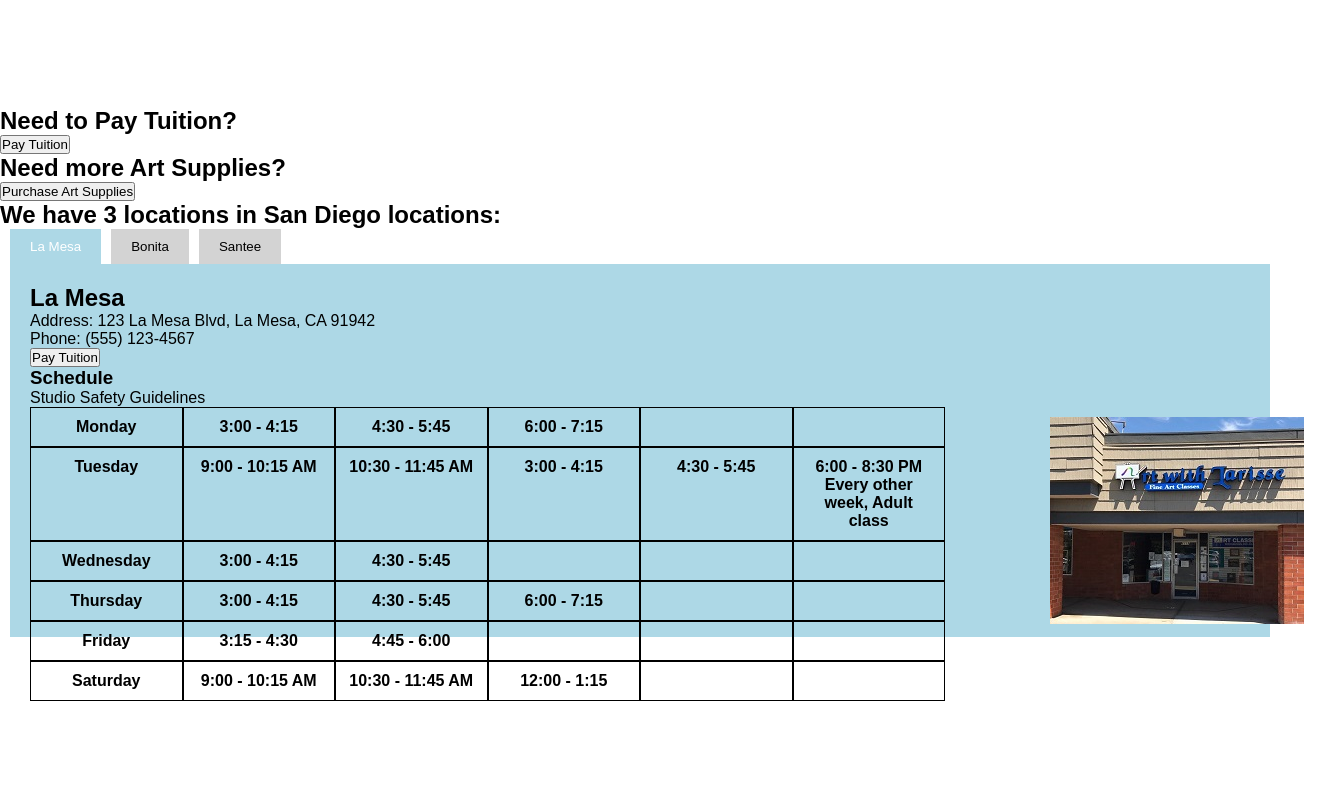
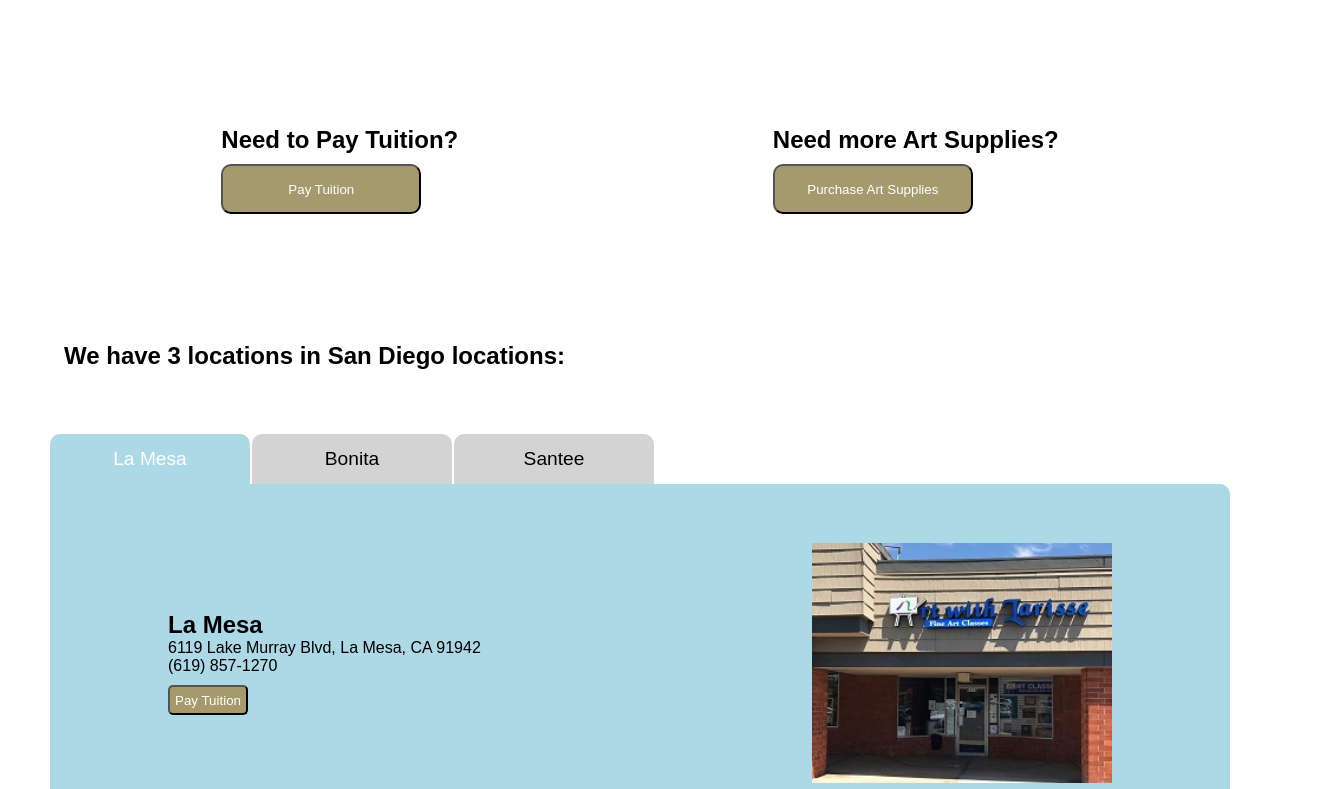
Before and after one commit to huaac/artwebsiteproj, a React (Create React App) app in the folder artwebsite/: page /locations in a window 1280 px wide. Shown: the part 551-1340 px from the top of the page, 1344 px wide, since content can reach past the window. Before the commit the page ends 1252 px from the top, so only its background shows below. Built offline with nearby package versions, Linux system fonts and the light colour scheme.

Commit message:
completed layout

```diff
--- a/artwebsite/src/Locations.css
+++ b/artwebsite/src/Locations.css
@@ -12,8 +12,8 @@
   margin: 10px auto;
 }
 
-.advertise, .guidelines {
-  width: 100%;
+.advertise, .guidelines, .money{
+  width: 90%;
   text-align: left;
   margin-top: 10%;
   margin-bottom: 10%;
@@ -26,23 +26,48 @@
   align-items: center;
   width: 40%;
   padding: 12px 20px;
+  font-size: 20px;
   background-color: #f0f0f0;
-  border: 2px;
-  font-size: 20px;
+  border: 2px solid #ccc;
   cursor: pointer;
-  margin-top: 25px;
+  margin-top: 30px;
+  margin-left: 5px;
 }
 
-.plus-sign {
-  margin-left: auto;
+.dropdown {
+  text-align: right;
   font-size: 20px;
 }
+
+.money {
+  display: flex;
+  flex-direction: row;
+  justify-content: space-around;
+}
+
+.money-tuition, .money-supplies {
+  width: 200px;
+  height: 50px;
+  border-radius: 10px;
+  margin-top: 10px;
+  background-color: #A59A6C;
+  color: white;
+  border-color: none;
+  cursor: pointer;
+}
+
+
 .button-tabs .tab {
   padding: 10px 20px;
   background-color: lightgray;
   border: none;
   cursor: pointer;
-  margin-right: 10px;
+  margin-right: 2px;
+  width: 200px;
+  height: 50px;
+  font-size: larger;
+  border-top-left-radius: 10px;
+  border-top-right-radius: 10px;
 }
 
 .button-tabs .active {
@@ -50,22 +75,87 @@
   color: white;
 }
 
+.location-header{
+  width: 90%;
+  text-align: left;
+  margin-top: 10%;
+  margin-bottom: 5%;
+  margin-left: 5%;
+}
+
 .location-tabs {
-  margin-right: 10px;
-  margin-left: 10px;
+  margin-right: 50px;
+  margin-left: 50px;
+  margin-bottom: 5%;
 }
 
 .content {
-  padding: 20px;
+  display: flex;
   flex-direction: column;
-  box-sizing: border-box;
   width: 100%;
-  height: 100%;
+  min-height: 770px;
   background-color: lightblue;
+  border-top-right-radius: 10px;
+  border-bottom-right-radius: 10px;
+  border-bottom-left-radius: 10px;
 }
 
+.content h3, .guideline-link, .studio{
+  margin-left: 10%;
+  width: 110%;
+}
+
+.guideline-link {
+  padding: 10px 0px;
+  cursor: pointer;
+  text-decoration: underline;
+}
+
+.content h3{
+  margin-top: 5%;
+  font-size: 25px;
+  font-weight: normal;
+}
+
+
 .front {
-  width: 200px;
-  height: 200px;
-  margin-left: auto;
+  display: flex;
+  justify-content: flex-end;
+  width: 50%;
 }
+
+.front img {
+  width: 300px;
+  height: 240px;
+  object-fit: cover;
+}
+
+.group {
+  display: flex;
+  flex-direction: row;
+  align-items: center;
+  justify-content: center;
+  margin-top: 5%;
+}
+
+.info {
+  width: 30%;
+  display: flex;
+  flex-direction: column;
+}
+
+
+.tuition-btn {
+  width: 80px;
+  height: 30px;
+  border-radius: 5px;
+  margin-top: 10px;
+  background-color: #A59A6C;
+  color: white;
+  border-color: none;
+  cursor: pointer;
+}
+
+.content, .group, .info, .front, .advertise, .guidelines, .button-tabs, .location-header, .location-tabs {
+  overflow-x: hidden;
+}
--- a/artwebsite/src/Locations.js
+++ b/artwebsite/src/Locations.js
@@ -45,21 +45,18 @@ const Locations = () => {
 
       <div className='money'>
         <div className='tuition'>
-          <h2>
-            Need to Pay Tuition?
-          </h2>
-          <button>Pay Tuition</button>
+          <h2>Need to Pay Tuition?</h2>
+          <button className='money-tuition' onClick={() => window.location.href='https://artwithlarisse.square.site/shop/pay-tuition/2'}>
+            Pay Tuition
+          </button>
         </div>
-
         <div className='supplies'>
-          <h2>
-            Need more Art Supplies?
-          </h2>
-          <button>Purchase Art Supplies</button>
+          <h2>Need more Art Supplies?</h2>
+          <button className='money-supplies' onClick={() => window.location.href='https://artwithlarisse.square.site/shop/art-supplies/7'}>Purchase Art Supplies</button>
         </div>
       </div>
 
-      <h2>We have 3 locations in San Diego locations: </h2>
+      <h2 className='location-header'>We have 3 locations in San Diego locations: </h2>
       <div className='location-tabs'>
         <div className='button-tabs'>
           <button
@@ -85,49 +82,67 @@ const Locations = () => {
         <div className='location-info'>
           {toggle === 1 && (
             <div className='content'>
-              <div className='info'>
-                <h2>La Mesa</h2>
-                <p>Address: 123 La Mesa Blvd, La Mesa, CA 91942</p>
-                <p>Phone: (555) 123-4567</p>
-                <button>Pay Tuition</button>
+              <div className='group'>
+                <div className='info'>
+                  <h2>La Mesa</h2>
+                  <p>6119 Lake Murray Blvd, La Mesa, CA 91942</p>
+                  <p>(619) 857-1270</p>
+                  <div className='tuition-container'>
+                    <button className='tuition-btn' onClick={() => window.location.href='https://artwithlarisse.square.site/shop/pay-tuition/2'}>Pay Tuition</button>
+                  </div>
+                </div>
+                <div className='front'>
+                  <img src={lamesafront} alt="La Mesa Front" />
+                </div>
+              </div>
                 <h3>Schedule</h3>
-                <p onClick={guidelines}>Studio Safety Guidelines</p>
-                <LaMesa/>
-              </div>
-              <div className='front'>
-                <img src={lamesafront} alt="La Mesa Front" />
-              </div>
+                <p className="guideline-link" onClick={guidelines}>Studio Safety Guidelines</p>
+                <div className='studio'>
+                  <LaMesa  />
+                </div>
             </div>
           )}
           {toggle === 2 && (
             <div className='content'>
+            <div className='group'>
               <div className='info'>
                 <h2>Bonita</h2>
-                <p>Address: 123 La Mesa Blvd, La Mesa, CA 91942</p>
-                <p>Phone: (555) 123-4567</p>
-                <button>Pay Tuition</button>
-                <h3>Schedule</h3>
-                <p onClick={guidelines}>Studio Safety Guidelines</p>
-                <Bonita />
+                <p>4510 Bonita Road, Bonita, CA 91902</p>
+                <p>(619) 508-1299</p>
+                <div className='tuition-container'>
+                  <button className='tuition-btn' onClick={() => window.location.href='https://artwithlarisse.square.site/shop/pay-tuition/2'}>Pay Tuition</button>
+                </div>
               </div>
               <div className='front'>
                 <img src={bonitafront} alt="Bonita Front" />
+              </div>
+            </div>
+              <h3>Schedule</h3>
+              <p className="guideline-link" onClick={guidelines}>Studio Safety Guidelines</p>
+              <div className='studio'>
+                <Bonita  />
               </div>
           </div>
           )}
           {toggle === 3 && (
             <div className='content'>
+            <div className='group'>
               <div className='info'>
                 <h2>Santee</h2>
-                <p>Address: 123 La Mesa Blvd, La Mesa, CA 91942</p>
-                <p>Phone: (555) 123-4567</p>
-                <button>Pay Tuition</button>
-                <h3>Schedule</h3>
-                <p onClick={guidelines}>Studio Safety Guidelines</p>
-                <Santee />
+                <p>9225 Carlton Hills Blvd, Ste. 5, Santee, CA 92071</p>
+                <p>(619) 855-2787</p>
+                <div className='tuition-container'>
+                  <button className='tuition-btn' onClick={() => window.location.href='https://artwithlarisse.square.site/shop/pay-tuition/2'}>Pay Tuition</button>
+                </div>
               </div>
               <div className='front'>
                 <img src={santeefront} alt="Santee Front" />
+              </div>
+            </div>
+              <h3>Schedule</h3>
+              <p className="guideline-link" onClick={guidelines}>Studio Safety Guidelines</p>
+              <div className='studio'>
+                <Santee  />
               </div>
           </div>
           )}
```
